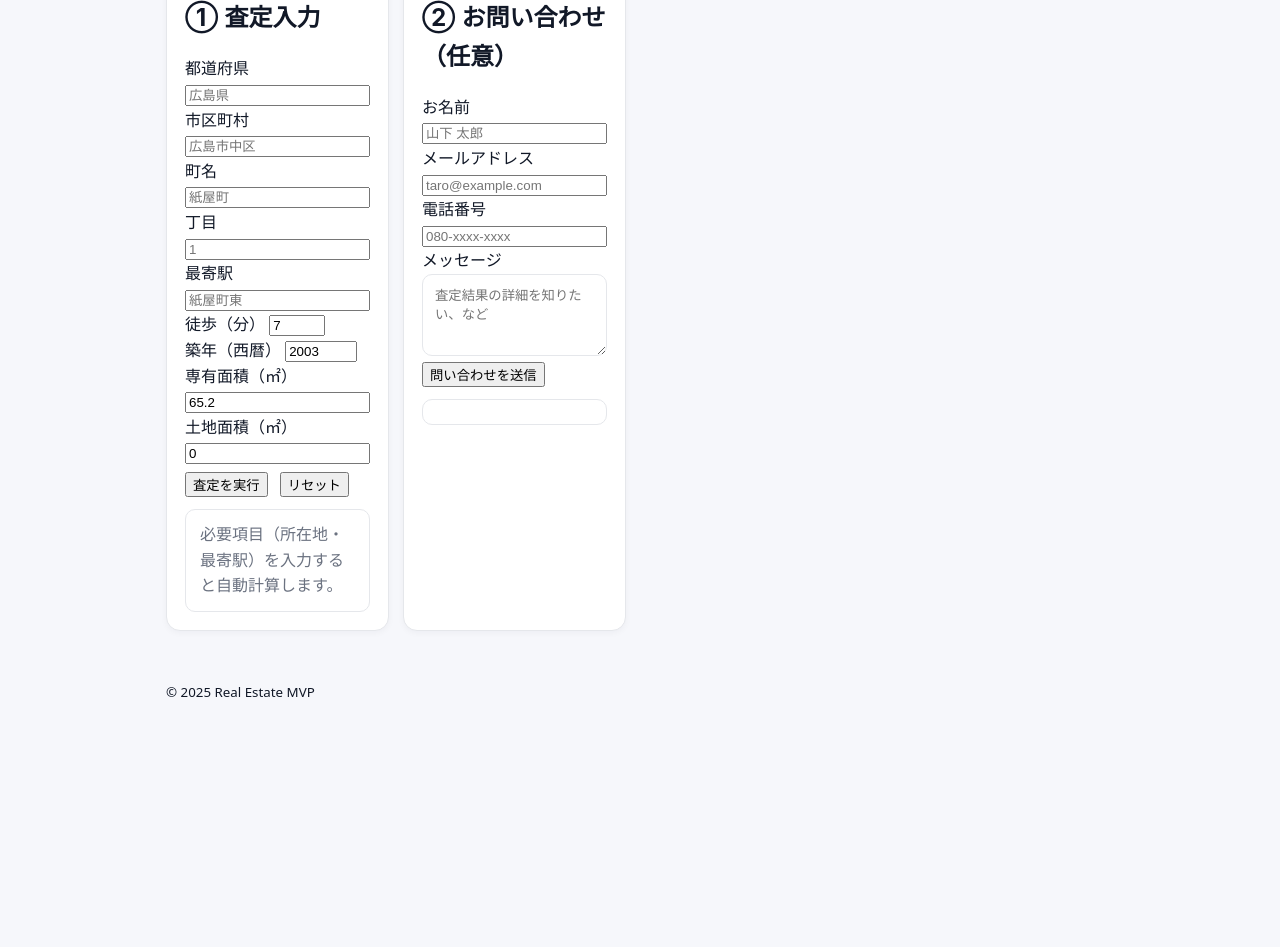
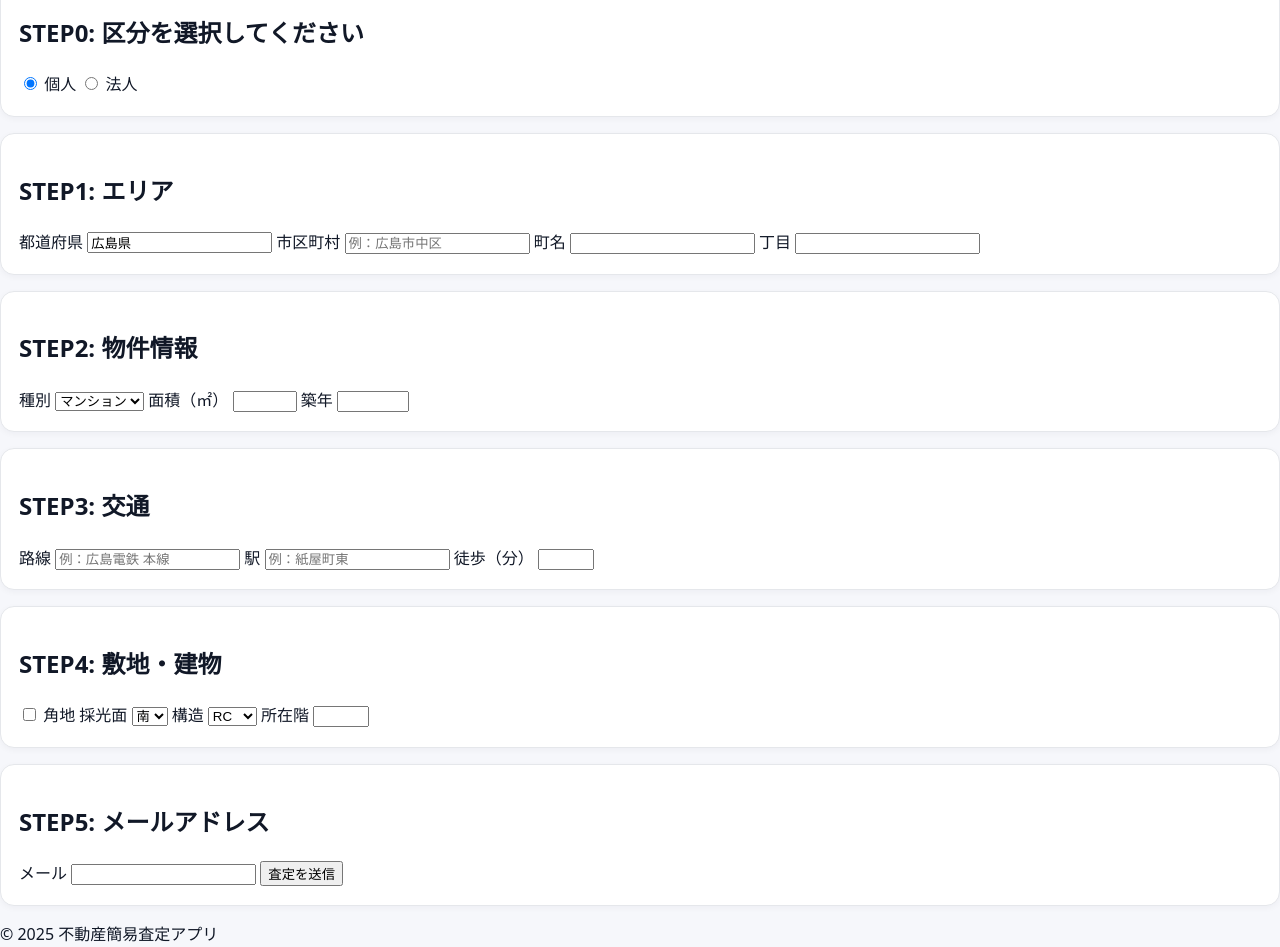
Before and after one commit to irohatec/satei-ai-app, a website: page public/app/index.html in a window 1280 px wide. Shown: the part 219-1166 px from the top of the page. Before the commit the page ends 923 px from the top, so only its background shows below. Drawn offline with Linux system fonts and the light colour scheme.

Commit message:
Update index.html

```diff
--- a/public/app/index.html
+++ b/public/app/index.html
@@ -1,108 +1,99 @@
 <!DOCTYPE html>
 <html lang="ja">
 <head>
-  <meta charset="UTF-8" />
-  <meta name="viewport" content="width=device-width, initial-scale=1.0"/>
-  <title>不動産 簡易査定アプリ</title>
-  <!-- 外部スタイル（次ステップで style.css を作成） -->
-  <link rel="stylesheet" href="./style.css" />
+  <meta charset="UTF-8">
+  <meta name="viewport" content="width=device-width, initial-scale=1.0">
+  <title>不動産 簡易査定（リアルタイム概算）</title>
+  <link rel="stylesheet" href="style.css">
 </head>
 <body>
-  <header class="container">
-    <h1>不動産 簡易査定アプリ</h1>
-    <p class="note">最小入力で概算レンジを表示します（MVP / v1ロジック）。</p>
+  <header>
+    <h1>不動産 簡易査定（リアルタイム概算）</h1>
   </header>
 
-  <main class="container grid">
-    <!-- 査定フォーム -->
+  <!-- エラー要約 -->
+  <div id="error-summary" class="error-summary" style="display:none;"></div>
+
+  <!-- 概算価格カード -->
+  <div id="price-card" class="sticky-card">
+    <h2>概算価格</h2>
+    <p id="price-display">-- 円</p>
+    <small id="price-range"></small>
+  </div>
+
+  <main>
+    <!-- STEP0: 区分 -->
     <section class="card">
-      <h2>① 査定入力</h2>
-      <form id="estimate-form" autocomplete="on">
-        <div class="row">
-          <label for="pref">都道府県</label>
-          <input id="pref" name="pref" placeholder="広島県" required />
-        </div>
-        <div class="row">
-          <label for="city">市区町村</label>
-          <input id="city" name="city" placeholder="広島市中区" required />
-        </div>
-        <div class="row">
-          <label for="town">町名</label>
-          <input id="town" name="town" placeholder="紙屋町" required />
-        </div>
-        <div class="row">
-          <label for="chome">丁目</label>
-          <input id="chome" name="chome" placeholder="1" />
-        </div>
-
-        <div class="row">
-          <label for="nearest_station">最寄駅</label>
-          <input id="nearest_station" name="nearest_station" placeholder="紙屋町東" required />
-        </div>
-        <div class="row">
-          <label for="walk_minutes">徒歩（分）</label>
-          <input id="walk_minutes" name="walk_minutes" type="number" min="0" max="60" value="7" required />
-        </div>
-
-        <div class="row">
-          <label for="building_year">築年（西暦）</label>
-          <input id="building_year" name="building_year" type="number" min="1900" max="2099" value="2003" required />
-        </div>
-
-        <div class="row">
-          <label for="floor_area_sqm">専有面積（㎡）</label>
-          <input id="floor_area_sqm" name="floor_area_sqm" type="number" step="0.01" value="65.2" required />
-        </div>
-
-        <div class="row">
-          <label for="lot_area_sqm">土地面積（㎡）</label>
-          <input id="lot_area_sqm" name="lot_area_sqm" type="number" step="0.01" value="0" />
-        </div>
-
-        <div class="actions">
-          <button type="submit" id="btn-estimate">査定を実行</button>
-          <button type="reset">リセット</button>
-        </div>
-      </form>
-
-      <div id="estimate-result" class="result" aria-live="polite"></div>
+      <h2>STEP0: 区分を選択してください</h2>
+      <label><input type="radio" name="userType" value="個人" checked> 個人</label>
+      <label><input type="radio" name="userType" value="法人"> 法人</label>
     </section>
 
-    <!-- お問い合わせ（リード） -->
+    <!-- STEP1: エリア -->
     <section class="card">
-      <h2>② お問い合わせ（任意）</h2>
-      <form id="lead-form" autocomplete="on">
-        <div class="row">
-          <label for="lead_name">お名前</label>
-          <input id="lead_name" name="name" placeholder="山下 太郎" />
-        </div>
-        <div class="row">
-          <label for="lead_email">メールアドレス</label>
-          <input id="lead_email" name="email" type="email" placeholder="taro@example.com" />
-        </div>
-        <div class="row">
-          <label for="lead_phone">電話番号</label>
-          <input id="lead_phone" name="phone" placeholder="080-xxxx-xxxx" />
-        </div>
-        <div class="row">
-          <label for="lead_message">メッセージ</label>
-          <textarea id="lead_message" name="message" rows="4" placeholder="査定結果の詳細を知りたい、など"></textarea>
-        </div>
+      <h2>STEP1: エリア</h2>
+      <label>都道府県 <input id="prefecture" type="text" value="広島県"></label>
+      <label>市区町村 <input id="city" type="text" placeholder="例：広島市中区"></label>
+      <label>町名 <input id="town" type="text"></label>
+      <label>丁目 <input id="chome" type="text"></label>
+    </section>
 
-        <div class="actions">
-          <button type="submit" id="btn-lead">問い合わせを送信</button>
-        </div>
-      </form>
+    <!-- STEP2: 物件 -->
+    <section class="card">
+      <h2>STEP2: 物件情報</h2>
+      <label>種別
+        <select id="type">
+          <option value="マンション">マンション</option>
+          <option value="戸建">戸建</option>
+          <option value="土地">土地</option>
+        </select>
+      </label>
+      <label>面積（㎡） <input id="area" type="number" min="10" max="500"></label>
+      <label>築年 <input id="year" type="number" min="1960" max="2025"></label>
+    </section>
 
-      <div id="lead-result" class="result" aria-live="polite"></div>
+    <!-- STEP3: 交通 -->
+    <section class="card">
+      <h2>STEP3: 交通</h2>
+      <label>路線 <input id="line" type="text" placeholder="例：広島電鉄 本線"></label>
+      <label>駅 <input id="station" type="text" placeholder="例：紙屋町東"></label>
+      <label>徒歩（分） <input id="walk" type="number" min="1" max="60"></label>
+    </section>
+
+    <!-- STEP4: 敷地・建物 -->
+    <section class="card">
+      <h2>STEP4: 敷地・建物</h2>
+      <label><input type="checkbox" id="corner"> 角地</label>
+      <label>採光面
+        <select id="aspect">
+          <option value="南">南</option>
+          <option value="東">東</option>
+          <option value="西">西</option>
+          <option value="北">北</option>
+        </select>
+      </label>
+      <label>構造
+        <select id="structure">
+          <option value="RC">RC</option>
+          <option value="木造">木造</option>
+          <option value="鉄骨">鉄骨</option>
+        </select>
+      </label>
+      <label>所在階 <input id="floor" type="number" min="1" max="20"></label>
+    </section>
+
+    <!-- STEP5: 連絡先 -->
+    <section class="card">
+      <h2>STEP5: メールアドレス</h2>
+      <label>メール <input id="email" type="email" required></label>
+      <button id="submit-btn">査定を送信</button>
     </section>
   </main>
 
-  <footer class="container">
-    <small>© 2025 Real Estate MVP</small>
+  <footer>
+    <p>&copy; 2025 不動産簡易査定アプリ</p>
   </footer>
 
-  <!-- アプリロジック（次ステップで app.js を作成） -->
-  <script src="./app.js" defer></script>
+  <script src="app.js"></script>
 </body>
 </html>
```
